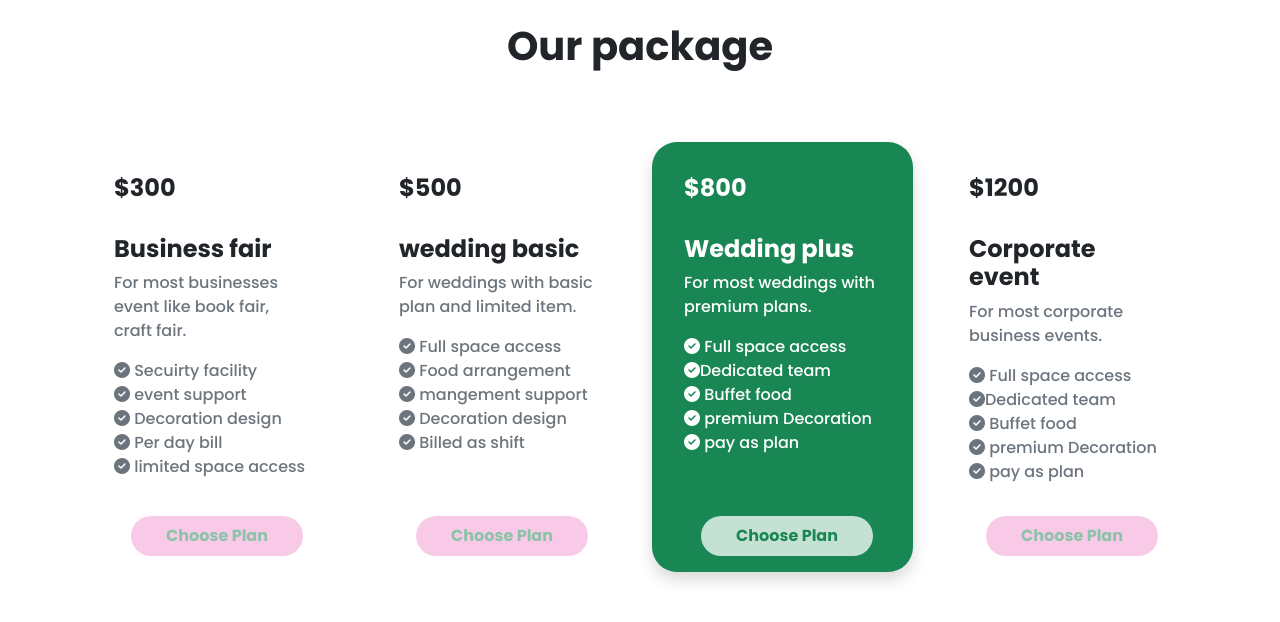
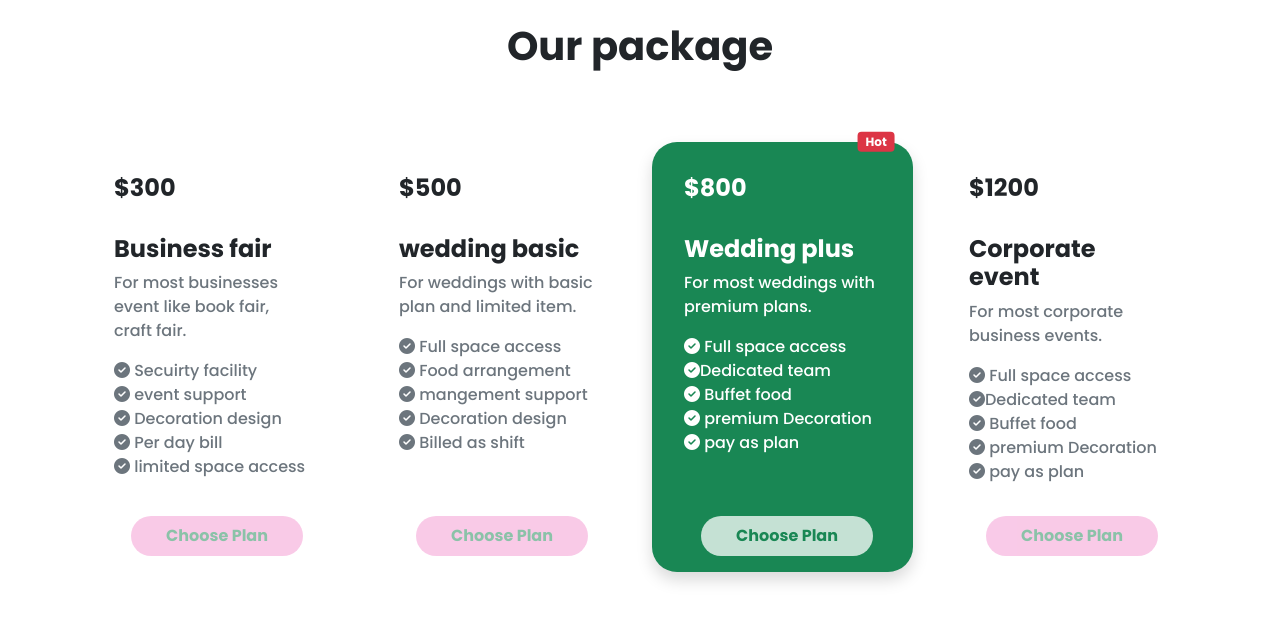
Before and after one commit to MafujulHaquePlabon/convention-center, a plain HTML site: page index.html in a window 1280 px wide. Shown: the part 980-1602 px from the top of the page. Drawn offline with nearby package versions, Linux system fonts and the light colour scheme.

Commit message:
Our package third card top right corner small hot buttonadded

```diff
--- a/index.html
+++ b/index.html
@@ -343,7 +343,7 @@
 
 
                       <div class="col ">
-                      <div class="card h-100 p-3 card-border bg-success border-0  shadow  ">
+                      <div class="card h-100 p-3 card-border bg-success border-0  shadow position-relative ">
                         <div class="card-body">
                           <h4 class="fw-bolder text-white">$800</h4>
                           <br>
@@ -364,6 +364,7 @@
                           </div>
                         </div>
                         <button class="bg-white me-4 opacity-75  py-2 padding-h-button fw-bold text-success border-0 ms-auto third-buttom-card "> Choose Plan</button>
+                        <span class="badge position-absolute top-0 end-0 translate-middle bg-danger">Hot</span>
                         </div>
                       </div>
 
```
